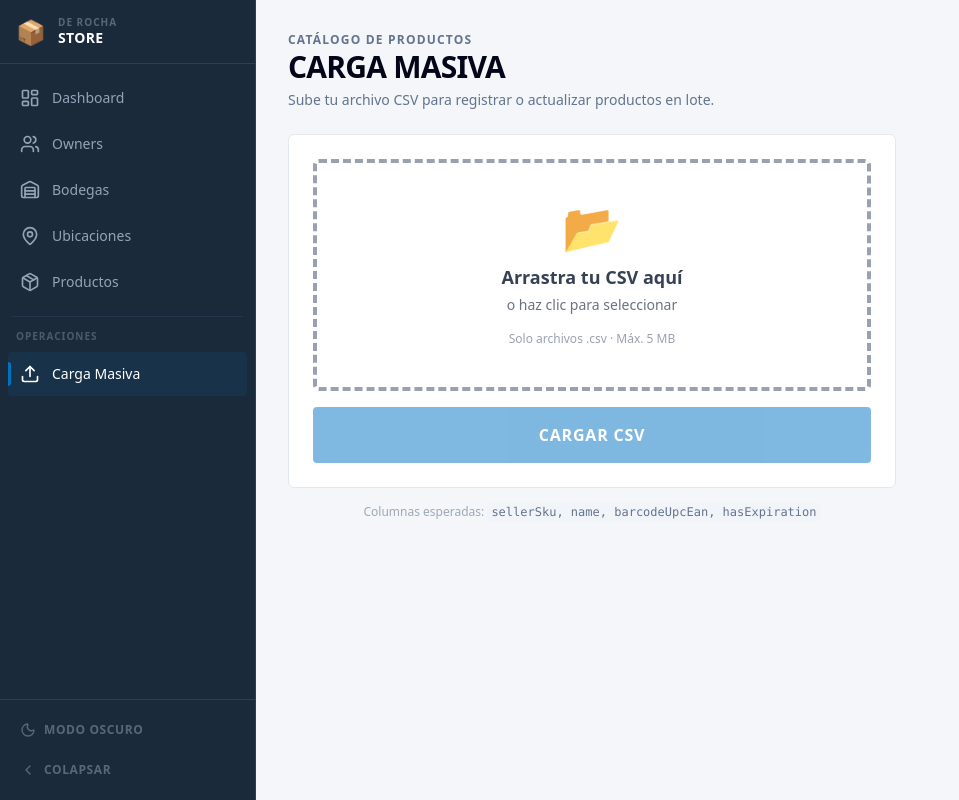
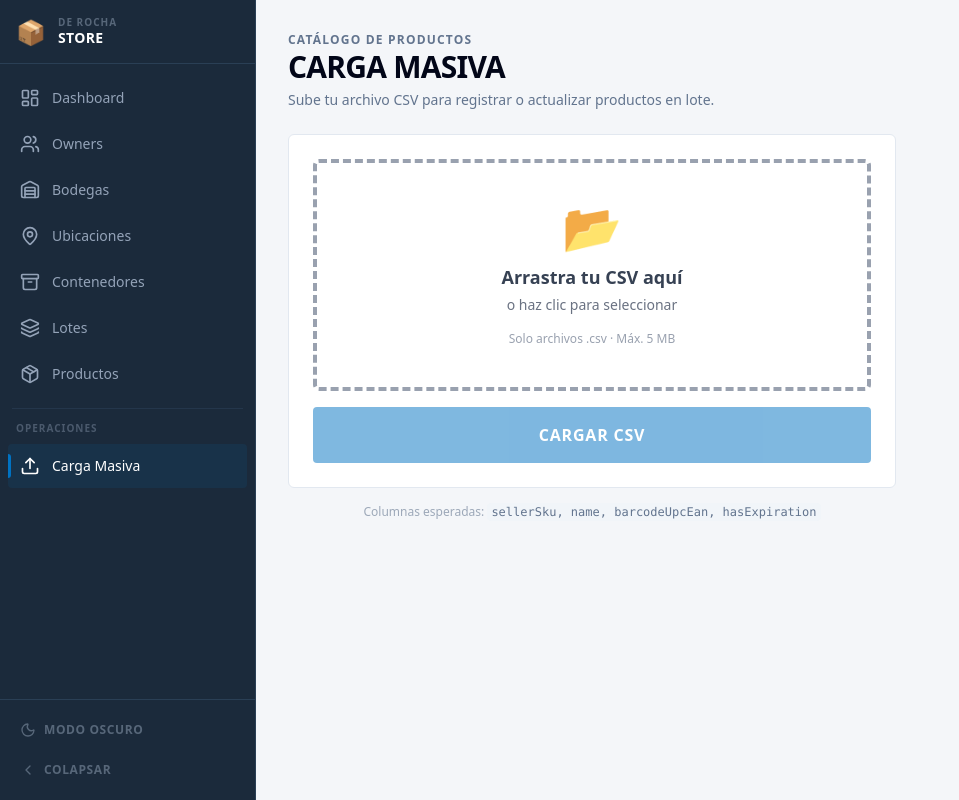
Before and after one commit to jowel00/wms-frontend, a Next.js app: page /products/bulk-upload in a window 1280 px wide. Shown: the whole page, without its empty margins (0-959 px from the left). Built offline with nearby package versions, Linux system fonts and the light colour scheme.

Commit message:
feat(sidebar): Se añaden nuevas opciones en la barra lateral para la gestión de contenedores y lotes, incluyendo enlaces a las páginas de 'Contenedores' y 'Lotes' con sus respectivos íconos.

```diff
--- a/components/layout/Sidebar.tsx
+++ b/components/layout/Sidebar.tsx
@@ -13,6 +13,8 @@ import {
   ChevronRight,
   Moon,
   Sun,
+  Archive,
+  Layers,
 } from 'lucide-react';
 import { cn } from '@/lib/utils';
 import { Tooltip, TooltipContent, TooltipTrigger } from '@/components/ui/tooltip';
@@ -23,6 +25,8 @@ const NAV_MAIN = [
   { label: 'Owners', href: '/owners', icon: Users },
   { label: 'Bodegas', href: '/bodegas', icon: Warehouse },
   { label: 'Ubicaciones', href: '/ubicaciones', icon: MapPin },
+  { label: 'Contenedores', href: '/contenedores', icon: Archive },
+  { label: 'Lotes', href: '/lotes', icon: Layers },
   { label: 'Productos', href: '/products', icon: Package },
 ] as const;
 
--- a/components/ui/paginator.tsx
+++ b/components/ui/paginator.tsx
@@ -1,6 +1,5 @@
 'use client';
 
-import { useCallback } from 'react';
 import { useRouter, usePathname, useSearchParams } from 'next/navigation';
 import { ChevronLeft, ChevronRight, ChevronsLeft, ChevronsRight } from 'lucide-react';
 import { Button } from '@/components/ui/button';
@@ -34,14 +33,11 @@ export function Paginator({ currentPage, totalPages, variant = 'full', className
   const pathname = usePathname();
   const searchParams = useSearchParams();
 
-  const navigateTo = useCallback(
-    (page: number) => {
-      const params = new URLSearchParams(searchParams.toString());
-      params.set('page', String(page));
-      router.push(`${pathname}?${params.toString()}`);
-    },
-    [router, pathname, searchParams],
-  );
+  function navigateTo(page: number) {
+    const params = new URLSearchParams(searchParams.toString());
+    params.set('page', String(page));
+    router.push(`${pathname}?${params.toString()}`);
+  }
 
   if (totalPages <= 1) return null;
 
```
